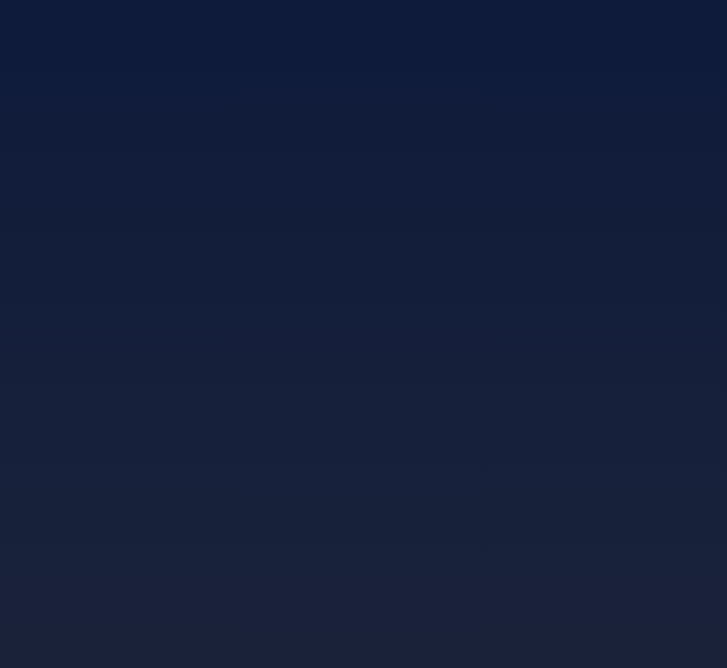
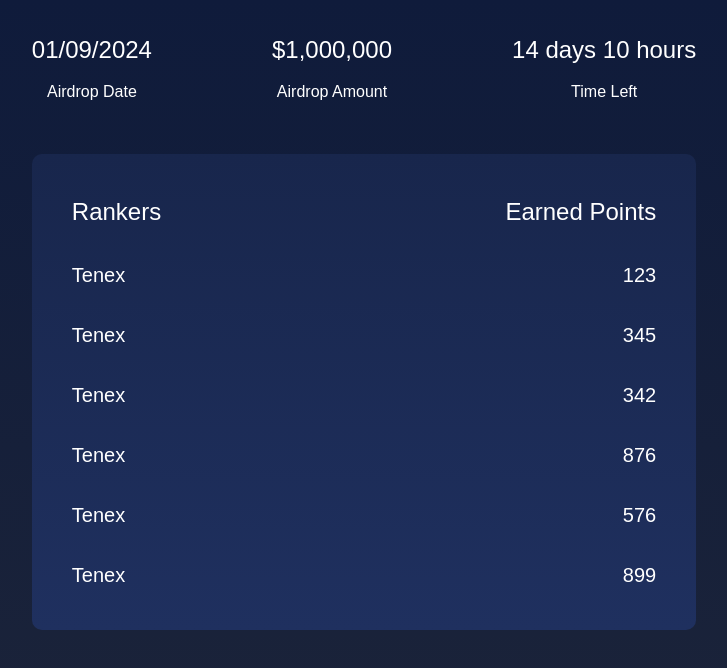
Before and after one commit to YashGaur000/Social-mining, a React (Vite) app: page /Leaderboard in a window 1280 px wide. Shown: the top 668 px of the page, without its empty margins (276-1003 px from the left). Built offline with nearby package versions, Linux system fonts and the light colour scheme.

Commit message:
add: added leaderboard

```diff
--- a/src/components/Leaderboard/modules/Leaderboard.tsx
+++ b/src/components/Leaderboard/modules/Leaderboard.tsx
@@ -0,0 +1,88 @@
+import React from 'react';
+import { AirdropBox, AirdropInfo, AirdropInfoBox, AirdropInfoSub, BoardWrapper, PointBox, Points, RankandPointBox, RankandPointBoxWrapper, RankandPointValueBox, RankBox, Rankers, SocialLogoDiv } from '../styles/Leaderboard.style';
+import { Card } from '../../common/Card';
+
+const Leaderboard: React.FC = () => {
+
+    const players = [
+        'Tenex',
+        'Tenex',
+        'Tenex',
+        'Tenex',
+        'Tenex',
+        'Tenex'
+    ];
+
+    const PlayersPoints = [
+        '123',
+        '345',
+        '342',
+        '876',
+        '576',
+        '899'
+    ];
+
+    return (
+        <BoardWrapper>
+            <AirdropBox>
+                <AirdropInfoBox>
+                    <AirdropInfo>
+                        01/09/2024
+                    </AirdropInfo>
+                    <AirdropInfoSub>
+                        Airdrop Date
+                    </AirdropInfoSub>
+                </AirdropInfoBox>
+                <AirdropInfoBox>
+                    <AirdropInfo>
+                        $1,000,000
+                    </AirdropInfo>
+                    <AirdropInfoSub>
+                        Airdrop Amount
+                    </AirdropInfoSub>
+                </AirdropInfoBox>
+                <AirdropInfoBox>
+                    <AirdropInfo>
+                        14 days 10 hours
+                    </AirdropInfo>
+                    <AirdropInfoSub>
+                        Time Left
+                    </AirdropInfoSub>
+                </AirdropInfoBox>
+            </AirdropBox>
+            <Card>
+                <RankandPointBoxWrapper>
+                    <RankandPointBox>
+                        <RankBox >
+                            <Rankers Fontsize='24px'>
+                                Rankers
+                            </Rankers>
+                        </RankBox>
+                        <PointBox >
+                            <Points Fontsize='24px'>
+                                Earned Points
+                            </Points>
+                        </PointBox>
+                    </RankandPointBox>
+                    <RankandPointValueBox>
+                        <RankBox Displaydirection='column'>
+                            {players.map((player) => (
+                                <Rankers key={player} Fontsize='20px'>
+                                    {player}
+                                </Rankers>
+                            ))}
+                        </RankBox>
+                        <PointBox Displaydirection='column'>
+                            {PlayersPoints.map((Point) => (
+                                <Points key={Point} Fontsize='20px'>{Point}</Points>
+                            ))}
+                        </PointBox>
+
+                    </RankandPointValueBox>
+                </RankandPointBoxWrapper>
+            </Card>
+        </BoardWrapper>
+    );
+};
+
+export default Leaderboard;
--- a/src/components/Leaderboard/styles/Leaderboard.style.tsx
+++ b/src/components/Leaderboard/styles/Leaderboard.style.tsx
@@ -0,0 +1,84 @@
+import styled from "styled-components";
+import { DefaultTheme } from "../../../styles/Theme";
+
+export const BoardWrapper = styled.div<{ theme: DefaultTheme}>`
+
+`;
+
+export const SocialLogoDiv = styled.div<{ theme: DefaultTheme}>`
+    position: absolute
+    z-index: 2;
+    margin-left: -100px;
+    margin-top: 100px;
+`;
+
+export const AirdropBox = styled.div<{ theme: DefaultTheme}>`
+    display: flex;
+    gap: 120px;
+    margin-bottom: 40px;
+`;
+
+export const AirdropInfoBox = styled.div<{ theme: DefaultTheme}>`
+    display: flex;
+    flex-direction: column;
+    margin-bottom: 10px;
+`;
+
+export const AirdropInfo = styled.div<{ theme: DefaultTheme}>`
+    font-size: 24px;
+    font-family: ${({ theme }) => theme.fonts.main};
+    margin-bottom: 12px;
+`;
+
+export const AirdropInfoSub = styled.div<{ theme: DefaultTheme}>`
+    font-size: 16px;
+    font-family: ${({ theme }) => theme.fonts.main};
+`;
+
+export const RankandPointBoxWrapper = styled.div<{ theme: DefaultTheme}>`
+    display: flex;
+    flex-direction: column;
+    justify-content: space-between;
+    padding: 20px;
+`;
+
+export const RankandPointBox = styled.div<{ theme: DefaultTheme}>`
+    display: flex;
+    justify-content: space-between;
+    margin-bottom: 30px;
+`;
+
+export const RankandPointValueBox = styled.div<{ theme: DefaultTheme}>`
+    display: flex;
+    justify-content: space-between;
+`;
+
+export const RankBox = styled.div<{ theme: DefaultTheme
+    Displaydirection?: string;
+}>`
+    display: flex;
+    flex-direction: ${({ Displaydirection }) => Displaydirection};
+    gap: 30px;
+`;
+
+export const Rankers = styled.div<{ theme: DefaultTheme;
+    Fontsize?: string;
+}>`
+    font-size: ${({Fontsize}) => Fontsize};
+    font-family: ${({ theme }) => theme.fonts.main};
+`;
+
+export const PointBox = styled.div<{ theme: DefaultTheme
+    Displaydirection?: string;
+}>`
+    display: flex;
+   flex-direction: ${({ Displaydirection }) => Displaydirection};
+    gap: 30px;
+`;
+
+export const Points = styled.div<{ theme: DefaultTheme;
+    Fontsize?: string;
+}>`
+    font-size: ${({Fontsize}) => Fontsize};
+    font-family: ${({ theme }) => theme.fonts.main};
+`;
--- a/src/components/TaskList/styles/TaskList.style.tsx
+++ b/src/components/TaskList/styles/TaskList.style.tsx
@@ -65,11 +65,15 @@ export const TitleBox = styled.div<{ theme: DefaultTheme}>`
 `;
 
 export const SocialLogo = styled.img<{
+  Position?: string;
   theme: DefaultTheme;
   margin?: string;
   width?: string;
   height?: string;
+  Zindex?: string;
 }>`
+  z-index: ${({ Zindex }) => Zindex};
+  positon: ${({ Position }) => Position};
   width: ${({ width }) => width};
   height: ${({ height }) => height};
   margin: ${({ margin }) => (margin ? margin : '0px')};
--- a/src/components/common/Card.tsx
+++ b/src/components/common/Card.tsx
@@ -8,6 +8,7 @@ export const Card = styled.div<{
   tag?: string;
   margin?: string;
   Radius?: string;
+  Boxshadow?: string;
 }>`
   display: flex;
   flex-direction: column;
@@ -21,7 +22,8 @@ export const Card = styled.div<{
   height: ${({ height }) => (height ? height : '')};
   text-align: center;
   color: ${({ theme }) => theme.colors.text};
-  box-shadow: -10px 0px 0px rgba(22, 192, 98, 1);
+  // box-shadow: -10px 0px 0px rgba(22, 192, 98, 1);
+  box-shadow: ${({ Boxshadow }) => Boxshadow};
 
   @media (max-width: 1024px) {
     width: 350px;
--- a/src/pages/leaderboard/LeaderboardPage.tsx
+++ b/src/pages/leaderboard/LeaderboardPage.tsx
@@ -1,6 +1,7 @@
 import React from 'react';
 import { DefaultTheme } from '../../styles/Theme';
 import styled from 'styled-components';
+import Leaderboard from '../../components/Leaderboard/modules/Leaderboard';
 
 
 const LeaderboardContainer = styled.div<{ theme: DefaultTheme}>`
@@ -20,7 +21,7 @@ const LeaderboardContainer = styled.div<{ theme: DefaultTheme}>`
 const LeaderboardPage: React.FC = () => {
     return(
         <LeaderboardContainer>
-            {/* <Leaderboard/> */}
+            <Leaderboard/>
         </LeaderboardContainer>
     );
 };
```
Also changed, not shown: src/components/common/Header.tsx (+41 -41 lines), src/components/common/Table.tsx (added, +82 -0 lines), src/assets/Tenexbg.png (added), src/assets/medal.png (added).
